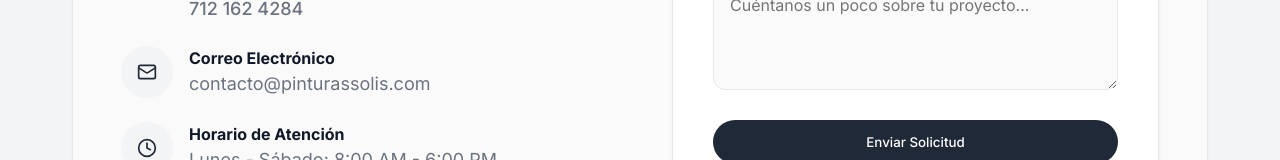
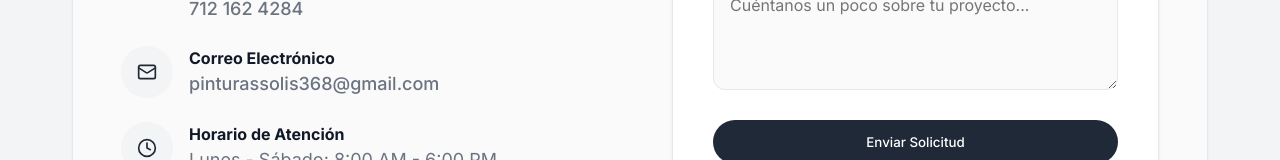
Before and after one commit to 00Gus/PinturasNat, a React (Vite) app: page / in a window 1280 px wide. Shown: the part 4521-4681 px from the top of the page. Built offline with nearby package versions, Linux system fonts and the light colour scheme.

Commit message:
Update displayed email address

```diff
--- a/src/components/Contact.jsx
+++ b/src/components/Contact.jsx
@@ -44,7 +44,7 @@ const Contact = () => {
                 <div className="info-icon"><Mail size={20} /></div>
                 <div>
                   <strong>Correo Electrónico</strong>
-                  <p>contacto@pinturassolis.com</p>
+                  <p><a href="mailto:pinturassolis368@gmail.com" className="phone-link">pinturassolis368@gmail.com</a></p>
                 </div>
               </div>
               <div className="info-item">
```
